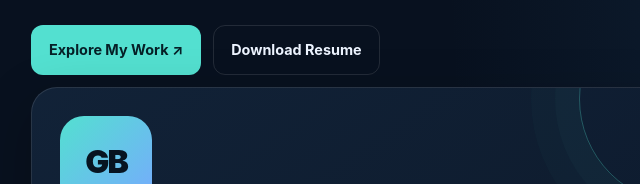
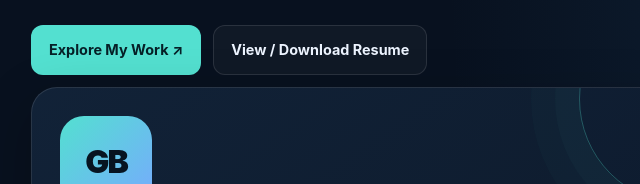
Before and after one commit to ganesan2907/Ganesan-B-portfolio, a plain HTML site: page index.html in a window 1280 px wide. Shown: the part 490-674 px from the top of the page, 49-689 px from the left. Drawn offline with Linux system fonts and the light colour scheme.

Commit message:
Update index.html

```diff
--- a/index.html
+++ b/index.html
@@ -32,9 +32,10 @@
     <p class="lead">I’m an Information Technology student interested in software development, practical problem-solving, and exploring technologies that turn ideas into useful solutions.</p>
     <div class="actions">
       <a class="btn primary" href="#projects">Explore My Work ↗</a>
-      <a class="btn secondary<a href="Ganesan_B_Resume.pdf" download="Ganesan_B_Resume.pdf">
-    Download Resume
-      </a>
+      <a class="btn secondary"
+   href="https://ganesan2907.github.io/Ganesan-B-portfolio/Ganesan_B_Resume.pdf"
+   target="_blank">
+   View / Download Resume</a>
   <aside class="hero-card reveal">
     <div class="monogram">GB</div>
     <h2>Curious mind. Practical learner.</h2>
```
